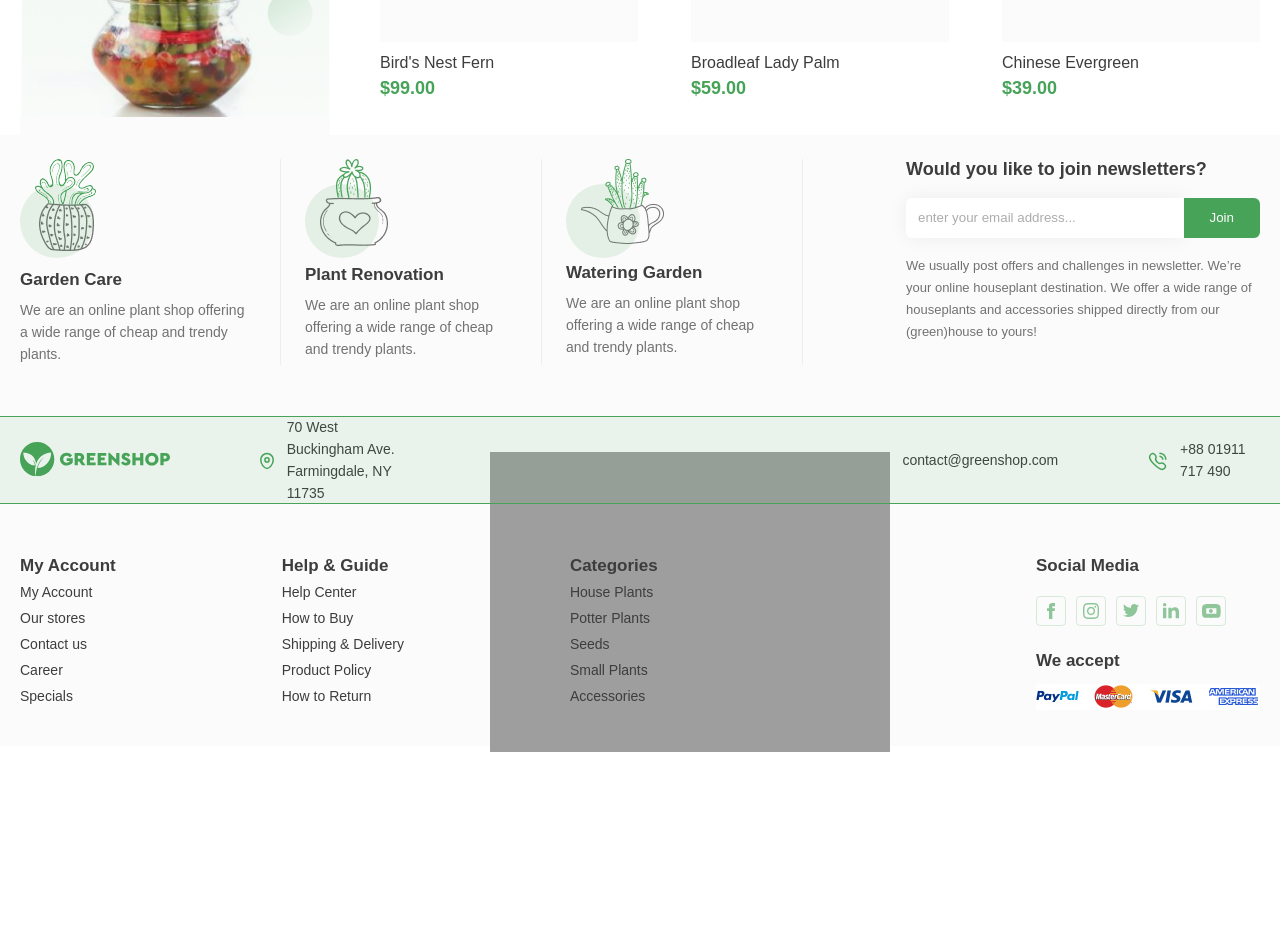
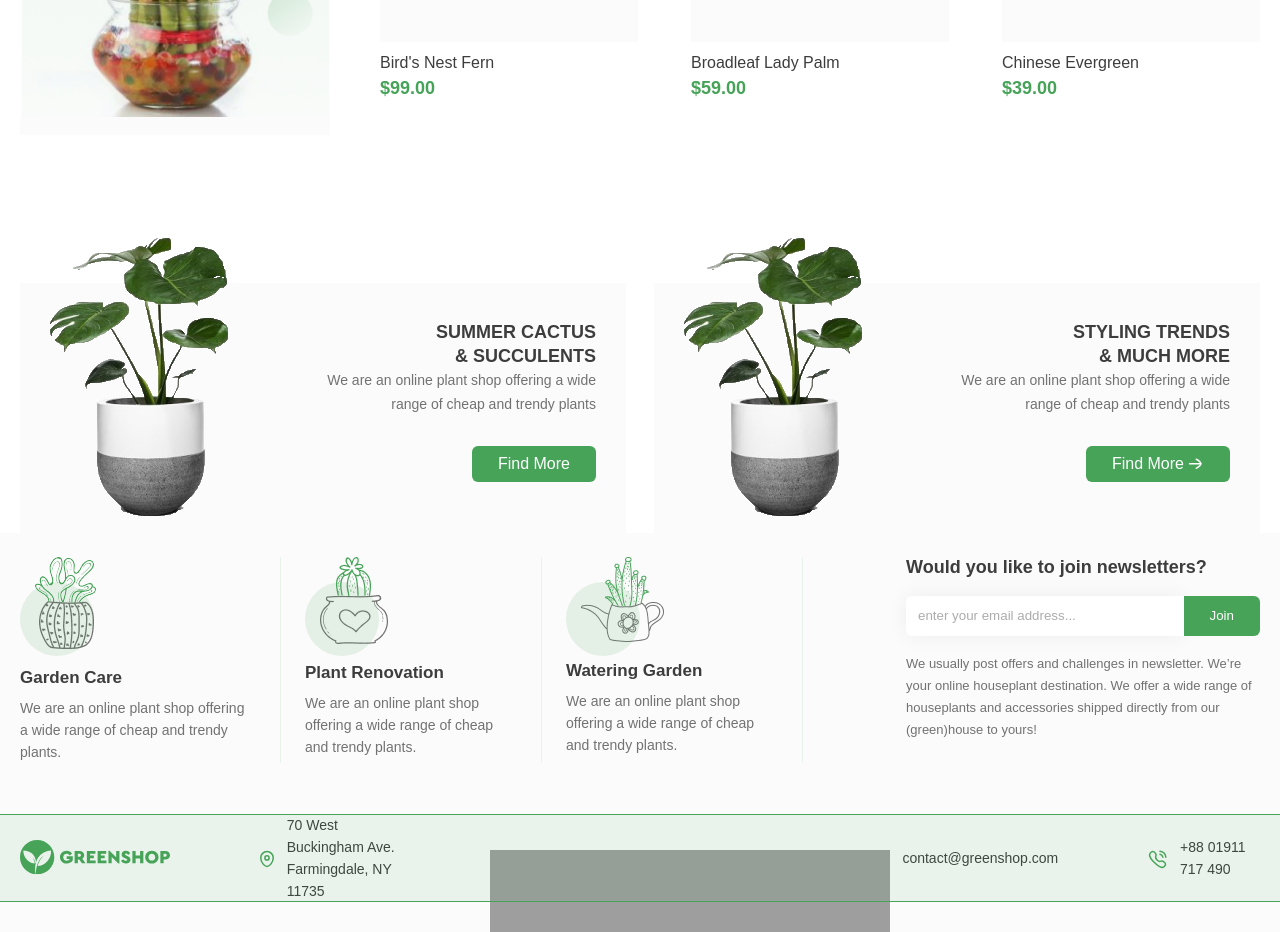
Before and after one commit to soto0/plants-shop, a React (Create React App) app: page / in a window 1280 px wide. Shown: the part 1780-2712 px from the top of the page. Before the commit the page ends 2538 px from the top, so only its background shows below. Built offline with nearby package versions, Linux system fonts and the light colour scheme; data requests are answered from the project's data file; grey boxes are pictures that could not be loaded.

Commit message:
add offer

```diff
--- a/src/App.css
+++ b/src/App.css
@@ -41,6 +41,14 @@ h1 {
     text-transform: uppercase;
 }
 
+h4 {
+    font-weight: 900;
+    font-size: 18px;
+    text-align: right;
+    text-transform: uppercase;
+    line-height: 24px;
+}
+
 h3 {
     font-weight: 700;
     font-size: 17px;
@@ -66,6 +74,7 @@ footer {
     border-bottom: 3px solid #46A358;;
 }
 
+/* buttons */
 .button {
     padding: 8px 17px;
     background-color: #46A358;
@@ -87,6 +96,18 @@ footer {
 .filter__button {
     margin-top: 16px;
     padding: 8px 26px;
+}
+
+.banner__button {
+    padding: 9px 26px;
+    width: max-content;
+    display: block;
+    margin-left: auto;
+    margin-top: 30px;
+    border: none;
+    align-items: center;
+    display: flex;
+    gap: 2px;
 }
 
 .login {
--- /dev/null
+++ b/src/components/Main/Offer/Offer.module.css
@@ -0,0 +1,32 @@
+.offer {
+    display: flex;
+    flex-direction: row;
+    gap: 28px;
+    justify-content: center;
+    padding-top: 148px;
+}
+
+.offer__banner {
+    background-color: #FBFBFB;
+    width: 100%;
+    height: 250px;
+    display: flex;
+    justify-content: space-between;
+    padding: 0 30px;
+}
+
+.banner__title {
+    margin-top: 37px;
+}
+
+.banner__text {
+    font-size: 14px;
+    color: #727272;
+    text-align: right;
+    line-height: 24px;
+}
+
+.banner__icon {
+    margin-top: -52px;
+    margin-left: -50px;
+}
--- /dev/null
+++ b/src/components/Main/Offer/Offer.tsx
@@ -0,0 +1,34 @@
+import {FC} from 'react';
+import { NavLink } from 'react-router-dom';
+import s from './Offer.module.css';
+import OfferIcon from './../../../assets/images/offer__icon.png';
+import OfferArrow from './../../../assets/images/offer__arrow.svg';
+
+const Offer: FC = () => {
+    return (
+        <div className={s.offer}>
+            <div className={s.offer__banner}>
+                <div className={s.offer__banner_left}>
+                    <img src={OfferIcon} alt="banner_icon" className={s.banner__icon} />
+                </div>
+                <div className={s.offer__banner_right}>
+                    <h4 className={s.banner__title}>Summer cactus<br />& succulents</h4>
+                    <p className={s.banner__text}>We are an online plant shop offering a wide range of cheap and trendy plants</p>
+                    <NavLink to='' className="button banner__button">Find More</NavLink>
+                </div>
+            </div>
+            <div className={s.offer__banner}>
+                <div className={s.offer__banner_left}>
+                    <img src={OfferIcon} alt="banner_icon" className={s.banner__icon} />
+                </div>
+                <div className={s.offer__banner_right}>
+                    <h4 className={s.banner__title}>Styling Trends<br />& much more</h4>
+                    <p className={s.banner__text}>We are an online plant shop offering a wide range of cheap and trendy plants</p>
+                    <NavLink to='' className="button banner__button">Find More <img src={OfferArrow} alt="offer__arrow" /></NavLink>
+                </div>
+            </div>
+        </div>
+    );
+};
+
+export default Offer;
--- a/src/pages/Main.tsx
+++ b/src/pages/Main.tsx
@@ -1,6 +1,7 @@
 import {FC, useEffect} from 'react';
 import Categories from '../components/Main/Categories/Categories';
 import Goods from '../components/Main/Goods/Goods';
+import Offer from '../components/Main/Offer/Offer';
 import Slider from '../components/Main/Slider/Slider';
 import { useActions } from '../hooks/useActions';
 import { useTypedSelector } from '../hooks/useTypedSelector';
@@ -29,6 +30,9 @@ const MainPage: FC = () => {
                     <Categories OnClickCategory={onClickCategory} Plants={Plants} OnCLickSize={onCLickSize} GetPlants={getPlants} />
                     <Goods Plants={Plants} GetPlants={getPlants} />
                 </div>
+                <div className="main__bottom">
+                    <Offer />
+                </div>
             </div>
         </main>
     );
```
Also changed, not shown: src/assets/images/offer__arrow.svg (added), src/assets/images/offer__icon.png (added).
